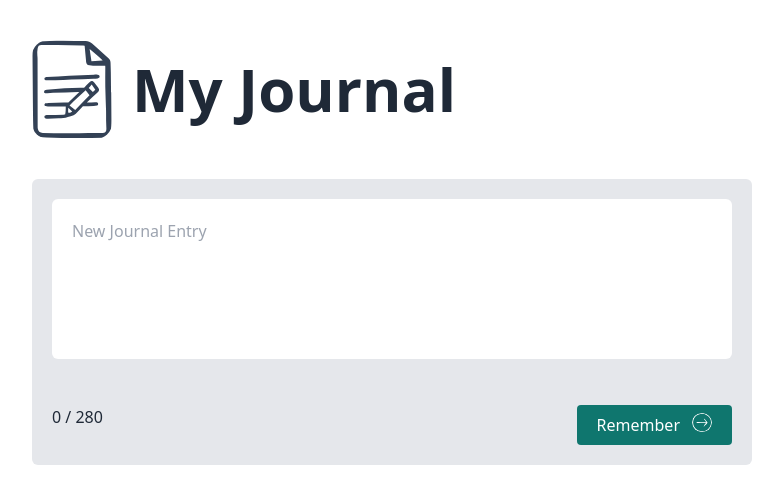
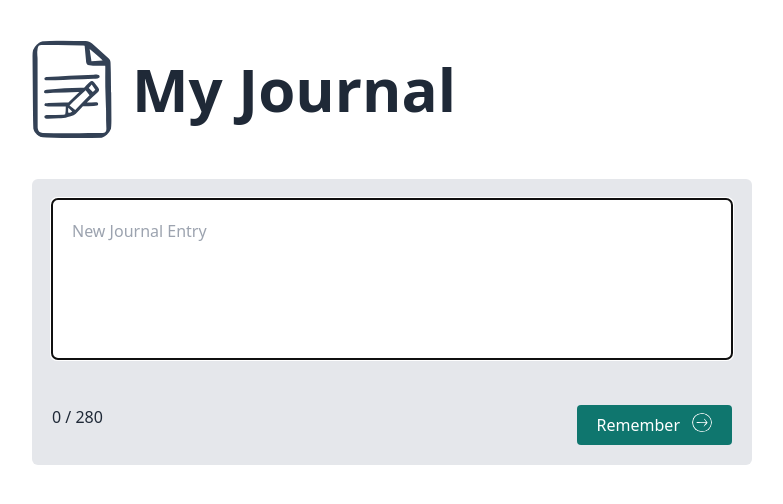
Before and after one commit to Coffeholic404/ts-journal, a Vue app: page / in a window 1280 px wide. Shown: the top 504 px of the page, without its empty margins (248-1031 px from the left). Built offline with nearby package versions, Linux system fonts and the light colour scheme.

Commit message:
Typing Template Refs & auto foucs

```diff
--- a/src/components/EntryEditor.vue
+++ b/src/components/EntryEditor.vue
@@ -2,13 +2,17 @@
 import EmojiField from '@/components/EmojjiField.vue'
 import ArrowCircleRight from '@/assets/icons/arrow-circle-right.svg'
 import type Emoji from '@/types/Emoji'
-import { ref, computed } from 'vue'
+import { ref, computed, onMounted } from 'vue'
 import type Entry from '@/types/Entry'
 // data
 const body = ref('')
 const emoji = ref<Emoji | null>(null)
 const textCount = computed(() => body.value.length)
 const maxChar = 280 as number
+
+//template ref
+const textarea =ref<HTMLTextAreaElement | null>(null);
+onMounted(() => textarea.value?.focus())
 
 //Events
 const emit = defineEmits<{
@@ -37,7 +41,11 @@ const handleSubmit = () => {
 </script>
 <template>
   <form class="entry-form" @submit.prevent="handleSubmit">
-    <textarea :value="body" @keyup="handleTextInput" placeholder="New Journal Entry"></textarea>
+    <textarea
+    :value="body"
+    ref="textarea"
+    @keyup="handleTextInput"
+    placeholder="New Journal Entry"></textarea>
     <EmojiField v-model="emoji" />
     <div class="entry-form-footer">
       <span>{{ textCount }} / {{ maxChar }}</span>
```
